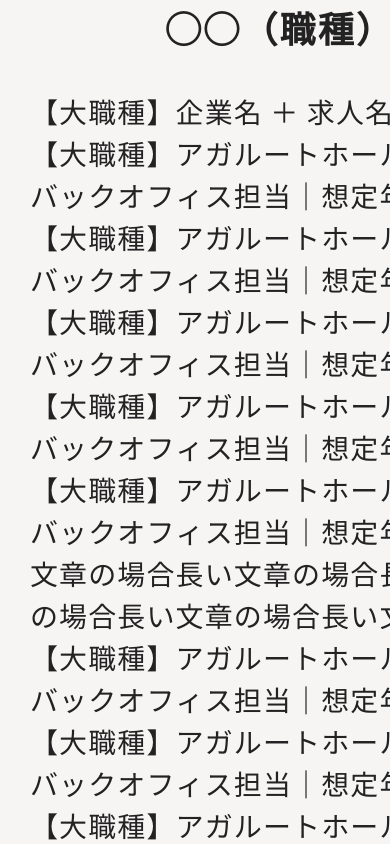
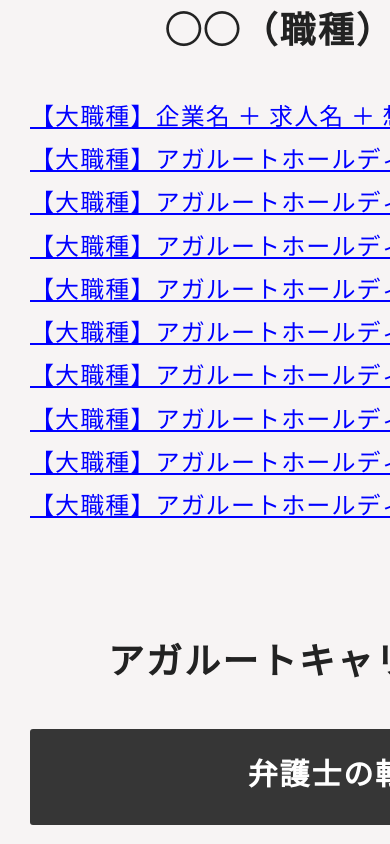
Before and after one commit to ys0224/agaroot-career, a plain HTML site: page case/single/index.html in a window 390 px wide. Shown: the part 7060-7904 px from the top of the page. Drawn offline with Linux system fonts and the light colour scheme; a web font is replaced by a local one.

Commit message:
Add files via upload

```diff
--- a/css/case_single.css
+++ b/css/case_single.css
@@ -382,3 +382,98 @@ agent
     margin: 0 auto;
   }
 }
+/*=======================================================
+connection_jobs
+=======================================================*/
+.bl_connection_jobs {
+  padding-bottom: min(104 / 1280 * 100vw, 104px);
+}
+.bl_connection_jobs .el_sec_mainTtl {
+  margin-bottom: min(40 / 1280 * 100vw, 40px);
+}
+.bl_connection_jobs .bl_jobs_link {
+    display: inline-block;
+}
+.bl_connection_jobs .bl_jobs_link.--new .bl_jobs_link_inner {
+    padding-right: min(60 / 1280 * 100vw, 60px);
+}
+.bl_connection_jobs .bl_jobs_link_inner {
+    line-height: calc(20 / 14);
+    font-size: min(14 / 1280 * 100vw, 14px);
+    color: #0000ff;
+    position: relative;
+    display: inline-block;
+    text-decoration: underline;
+    max-width: min(828 / 1280 * 100vw, 828px);
+    overflow: hidden;
+    white-space: nowrap;
+    text-overflow: ellipsis;
+}
+.bl_connection_jobs .bl_jobs_link.--new .bl_jobs_link_inner::after {
+    position: absolute;
+    top: 50%;
+    right: 0;
+    transform: translateY(-50%);
+    content: "NEW";
+    flex: 1;
+    background: #9b1613;
+    padding: 0 min(6 / 1280 * 100vw, 6px) min(2 / 1280 * 100vw, 2px);
+    font-size: min(14 / 1280 * 100vw, 14px);
+    color: #fff;
+    line-height: calc(20 / 14);
+}
+@media screen and (max-width: 750px) {
+    .bl_connection_jobs {
+      padding-bottom: 104px;
+    }
+    .bl_connection_jobs .el_sec_mainTtl {
+      margin-bottom: 40px;
+    }
+    .bl_connection_jobs .bl_jobs_link.--new .bl_jobs_link_inner {
+        padding-right: 90px;
+    }
+    .bl_connection_jobs .bl_jobs_link_inner {
+        font-size: 24px;
+        max-width: 690px;
+    }
+    .bl_connection_jobs .bl_jobs_link.--new .bl_jobs_link_inner::after {
+        padding: 0 9px 3px;
+        font-size: 24px;
+    }
+}
+/*=======================================================
+other_jobs
+=======================================================*/
+.bl_other_jobs {
+  padding-bottom: min(80 / 1280 * 100vw, 80px);
+}
+.bl_other_jobs .el_sec_mainTtl {
+  margin-bottom: min(40 / 1280 * 100vw, 40px);
+}
+.bl_other_jobs_wrapper {
+  display: flex;
+  flex-flow: wrap;
+  gap: min(24 / 1280 * 100vw, 24px) min(32 / 1280 * 100vw, 32px);
+}
+.bl_other_jobs_btn {
+    background: #363636;
+    color: #fff;
+}
+.bl_other_jobs .el_btn__arrow {
+    width: min(calc(378 / 1280 * 100vw), 378px);
+}
+@media screen and (max-width: 750px) {
+  .bl_other_jobs {
+    padding-bottom: 80px;
+  }
+  .bl_other_jobs .el_sec_mainTtl {
+    margin-bottom: 40px;
+  }
+  .bl_other_jobs_wrapper {
+    flex-flow: column;
+    gap: 32px;
+  }
+  .bl_other_jobs .el_btn__arrow {
+    width: auto;
+  }
+}
--- a/css/review_single.css
+++ b/css/review_single.css
@@ -177,3 +177,98 @@ review_single
     transform-origin: calc(100% - 1px) 50%;
   }
 }
+/*=======================================================
+connection_jobs
+=======================================================*/
+.bl_connection_jobs {
+  padding-bottom: min(104 / 1280 * 100vw, 104px);
+}
+.bl_connection_jobs .el_sec_mainTtl {
+  margin-bottom: min(40 / 1280 * 100vw, 40px);
+}
+.bl_connection_jobs .bl_jobs_link {
+    display: inline-block;
+}
+.bl_connection_jobs .bl_jobs_link.--new .bl_jobs_link_inner {
+    padding-right: min(60 / 1280 * 100vw, 60px);
+}
+.bl_connection_jobs .bl_jobs_link_inner {
+    line-height: calc(20 / 14);
+    font-size: min(14 / 1280 * 100vw, 14px);
+    color: #0000ff;
+    position: relative;
+    display: inline-block;
+    text-decoration: underline;
+    max-width: min(828 / 1280 * 100vw, 828px);
+    overflow: hidden;
+    white-space: nowrap;
+    text-overflow: ellipsis;
+}
+.bl_connection_jobs .bl_jobs_link.--new .bl_jobs_link_inner::after {
+    position: absolute;
+    top: 50%;
+    right: 0;
+    transform: translateY(-50%);
+    content: "NEW";
+    flex: 1;
+    background: #9b1613;
+    padding: 0 min(6 / 1280 * 100vw, 6px) min(2 / 1280 * 100vw, 2px);
+    font-size: min(14 / 1280 * 100vw, 14px);
+    color: #fff;
+    line-height: calc(20 / 14);
+}
+@media screen and (max-width: 750px) {
+    .bl_connection_jobs {
+      padding-bottom: 104px;
+    }
+    .bl_connection_jobs .el_sec_mainTtl {
+      margin-bottom: 40px;
+    }
+    .bl_connection_jobs .bl_jobs_link.--new .bl_jobs_link_inner {
+        padding-right: 90px;
+    }
+    .bl_connection_jobs .bl_jobs_link_inner {
+        font-size: 24px;
+        max-width: 690px;
+    }
+    .bl_connection_jobs .bl_jobs_link.--new .bl_jobs_link_inner::after {
+        padding: 0 9px 3px;
+        font-size: 24px;
+    }
+}
+/*=======================================================
+other_voice
+=======================================================*/
+.bl_other_voice {
+  padding-bottom: min(80 / 1280 * 100vw, 80px);
+}
+.bl_other_voice .el_sec_mainTtl {
+  margin-bottom: min(40 / 1280 * 100vw, 40px);
+}
+.bl_other_voice_wrapper {
+  display: flex;
+  flex-flow: wrap;
+  gap: min(24 / 1280 * 100vw, 24px) min(32 / 1280 * 100vw, 32px);
+}
+.bl_other_voice_btn {
+    background: #363636;
+    color: #fff;
+}
+.bl_other_voice .el_btn__arrow {
+    width: min(calc(378 / 1280 * 100vw), 378px);
+}
+@media screen and (max-width: 750px) {
+  .bl_other_voice {
+    padding-bottom: 80px;
+  }
+  .bl_other_voice .el_sec_mainTtl {
+    margin-bottom: 40px;
+  }
+  .bl_other_voice_wrapper {
+    flex-flow: column;
+    gap: 32px;
+  }
+  .bl_other_voice .el_btn__arrow {
+    width: auto;
+  }
+}
```
